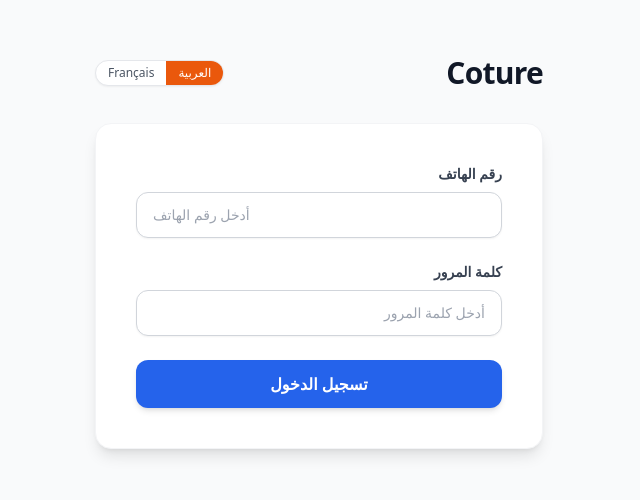
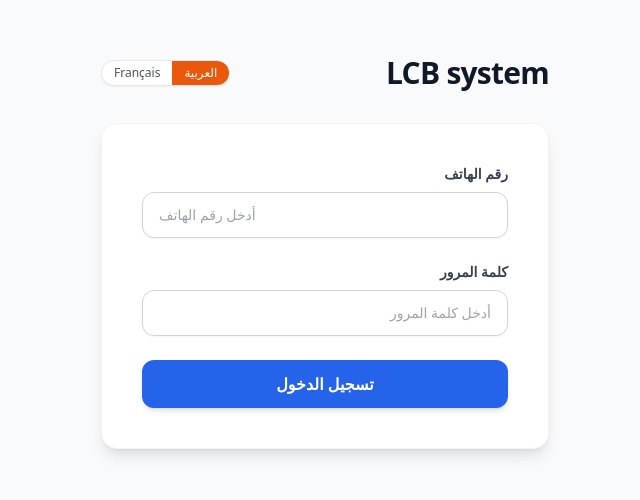
Before and after one commit to Mohamed1264/LCB_Frontend, a React (Vite) app: page /login in a window 1280 px wide. Shown: the part 148-648 px from the top of the page, without its empty margins (434-1074 px from the left). Built offline with nearby package versions, Linux system fonts and the light colour scheme; no server answers.

Commit message:
Update Login.jsx

```diff
--- a/src/pages/auth/Login.jsx
+++ b/src/pages/auth/Login.jsx
@@ -51,6 +51,7 @@
         navigate("/welcome", { replace: true });
       },
       onError: (error) => {
+        console.log("1");
         console.log("Full login error object:", error); // <-- log full error object
         // Axios-like error object
         if (error?.response) {
@@ -85,7 +86,7 @@
       <div className="w-full max-w-md">
         {/* Brand + language switch */}
         <div className="flex items-center justify-between mb-8">
-          <h1 className="text-3xl font-bold text-gray-900 tracking-tight">{t("login_brand")}</h1>
+          <h1 className="text-3xl font-bold text-gray-900 tracking-tight">LCB system</h1>
           <div className="inline-flex rounded-full border border-gray-200 bg-white shadow-sm text-xs font-medium overflow-hidden">
             <button
               type="button"
```
